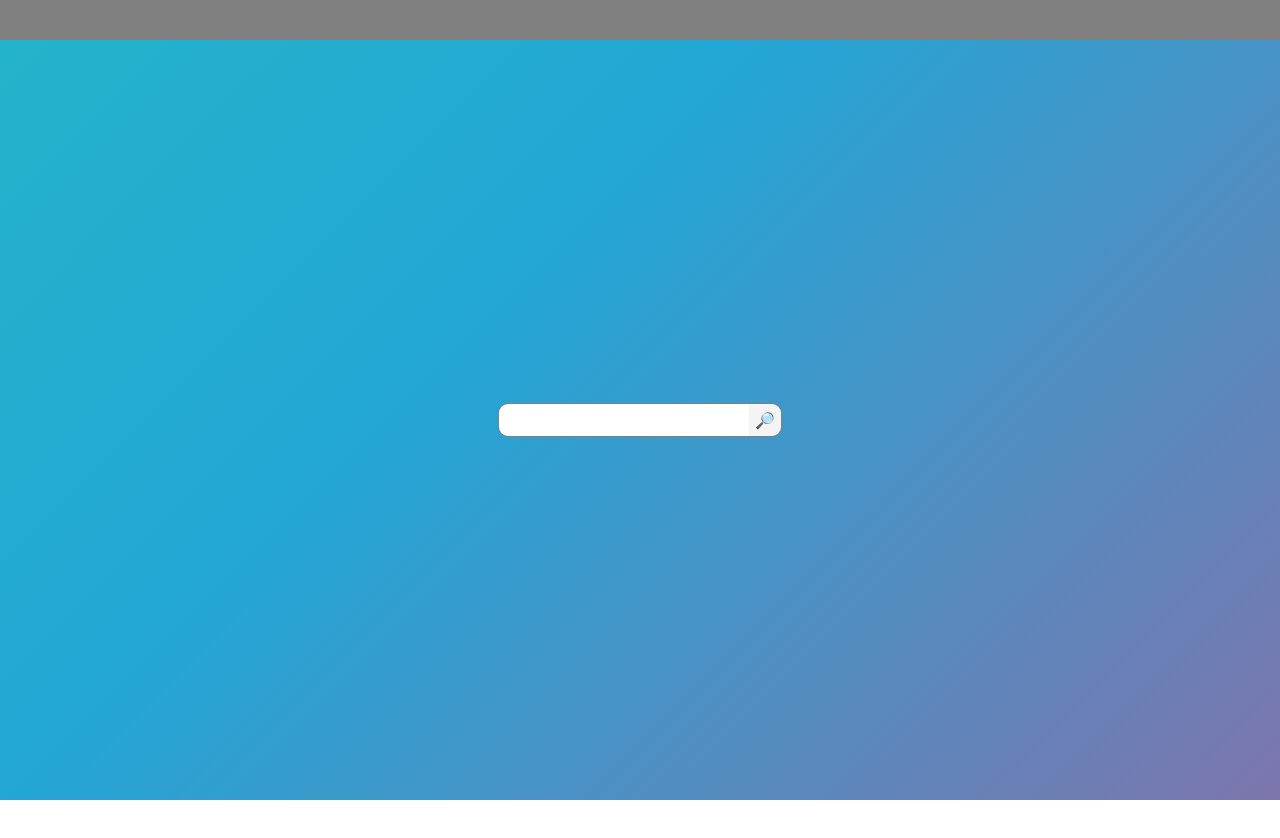
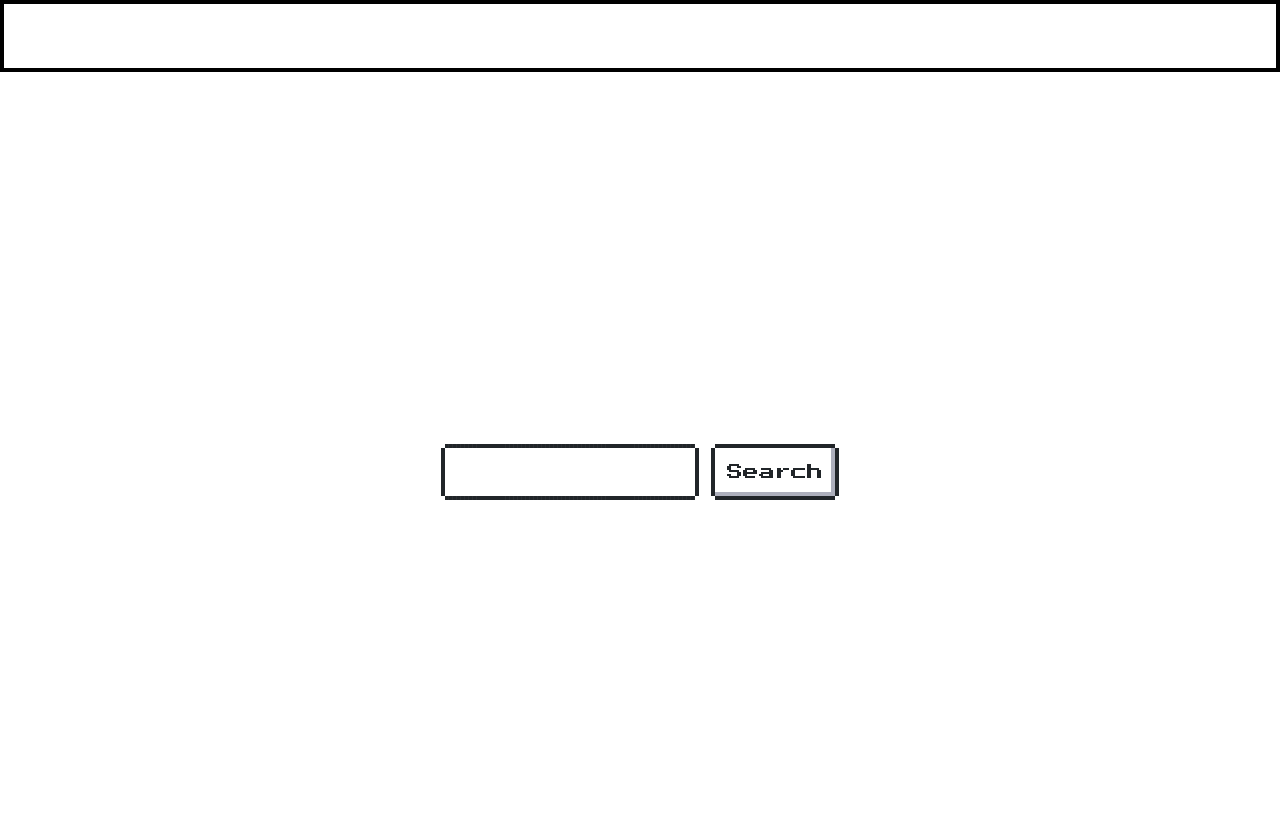
Before and after one commit to Caspet04/svelte-search-engine, a Svelte app: page / in a window 1280 px wide. Shown: the top 838 px of the page. Before the commit the page ends 800 px from the top, so only its background shows below. Built offline with nearby package versions, Linux system fonts and the light colour scheme.

Commit message:
Added `NES.css` and began switching over to it

```diff
--- a/public/index.html
+++ b/public/index.html
@@ -10,6 +10,9 @@
 	<link rel='stylesheet' href='/global.css'>
 	<link rel='stylesheet' href='/build/bundle.css'>
 
+	<link href="https://fonts.googleapis.com/css?family=Press+Start+2P" rel="stylesheet">
+	<link href="https://unpkg.com/nes.css/css/nes.css" rel="stylesheet" />
+
 	<script defer src='/build/bundle.js'></script>
 </head>
 
--- a/src/App.svelte
+++ b/src/App.svelte
@@ -9,15 +9,13 @@
 
 <main>
 	<div id="background"></div>
-
-	<div id="bar">
+	<div id="bar" class="nes-container">
 		{#if $result != undefined}
 			<SearchForm bind:result={result} bind:query={query} />
 		{/if}
 	</div>
-
 	{#if $result == undefined}
-		<div class="center fill-height">
+		<div class="center-both fill-height">
 			<SearchForm bind:result={result} bind:query={query} />
 		</div>
 	{:else}
@@ -40,65 +38,38 @@
 </main>
 
 <style>
+	:global(body) {
+		margin: 0;
+		padding: 0;
+	}
+
 	:global(main) {
+		width: 100%;
 		height: 100%;
 	}
 
-	:global(body) {
-		padding: 0;
-		margin: 0;
-	}
-
-	#background {
-		position: fixed;
-		top: 0;
-		bottom: 0;
-		right: 0;
-		left: 0;
-
-		background: linear-gradient(-45deg, #ee7752, #e73c7e, #23a6d5, #23d5ab);
-		animation: gradient 10s ease infinite;
-		background-size: 400% 400%;
-
-		z-index: -10;
-	}
-
-	@keyframes gradient {
-		0% {
-			background-position: 0% 50%;
-		}
-		50% {
-			background-position: 100% 50%;
-		}
-		100% {
-			background-position: 0% 50%;
-		}
-	}
-
-	.center {
-		display: flex;
-		justify-content: center;
-		align-items: center;
-	}
-
 	#bar {
+		padding: 8px;
 		display: flex;
 		flex-direction: column;
 		justify-content: center;
 
-		position: sticky;
-		top: 0;
-		bottom: calc(100vh - 40px);
-		left: 0;
-		right: 0;
-
-		height: 40px;
-		max-height: 40px;
-
-		background-color: grey;
+		height: 72px;
 	}
 
-	.fill-height {
-		height: calc(100% - 40px);
+	.center-both {
+		height: 100%;
+		width: 100%;
+
+		display: flex;
+		align-items: center;
+		justify-content: center;
+	}
+
+	.center {
+		width: 100%;
+
+		display: flex;
+		justify-content: center;
 	}
 </style>
--- a/src/components/ResultItem.svelte
+++ b/src/components/ResultItem.svelte
@@ -6,8 +6,8 @@
     }
 </script>
 
-<div class="item">
-    <a class="url" href={data.url}>{data.name}</a>
+<div class="result-item nes-container with-title">
+    <p class="title"><a href={data.url}>{data.name}</a></p>
     <div class="description">
         {#if data.description}
             {clampLength(150, data.description)}
@@ -15,26 +15,29 @@
             <i>No description found</i>
         {/if}
     </div>
-    <h6 class="publishing">
+    <div class="publishing">
         Published {data.published_at.split('T')[0]}
         {#if data.publisher}
             by {data.publisher}
         {/if}
-    </h6>
+    </div>
 </div>
 
 <style>
-    .item {
-        width: 800px;
+    .nes-container.with-title .title {
+        display: block;
 
-        border: 1px solid black;
+        color: blue;
+
+        overflow: hidden;
+        text-overflow: ellipsis;
+        white-space: nowrap;
+
+        width: min-content;
+        max-width: 100%;
     }
 
-    .item:not(:last-child) {
-        margin-bottom: 20px;
-    }
-
-    h6 {
-        margin-top: 2px;
+    .result-item:not(:last-child) {
+        margin-bottom: 32px;
     }
 </style>
--- a/src/components/ResultList.svelte
+++ b/src/components/ResultList.svelte
@@ -4,7 +4,7 @@
     export let items;
 </script>
 
-<div id="result-list">
+<div id="result-list" class="nes-container">
     {#each items as data}
         <ResultItem data={data} />
     {/each}
@@ -12,14 +12,6 @@
 
 <style>
     #result-list {
-        padding-top: 50px;
-        padding-left: 50px;
-        padding-right: 50px;
-        box-sizing: border-box;
-        -moz-box-sizing: border-box;
-
-        min-height: 100%;
-
-        background-color: darkgrey;
+        width: 60%;
     }
 </style>
--- a/src/components/SearchForm.svelte
+++ b/src/components/SearchForm.svelte
@@ -17,33 +17,23 @@
     }
 </script>
 
-<form id="search-form" on:submit|preventDefault={() => {
+<form on:submit|preventDefault={() => {
     $result = search();
 }}>
-    <input type="text" bind:value={query} />
-    <button type="submit">🔎︎</button>
+    <input type="text" class="nes-input" bind:value={query} />
+    <button type="submit" class="nes-btn">Search</button>
 </form>
 
 <style>
     form {
         display: flex;
 
-        border: 1px solid grey;
-        border-radius: 10px;
-        overflow: hidden;
-
         width: min-content;
     }
 
-    form * {
-        margin: 0;
+    form input {
+        margin-right: 16px;
 
-        outline: none;
-        border: none;
-        border-radius: 0;
-    }
-
-    form input {
         width: 250px;
     }
 </style>
```
